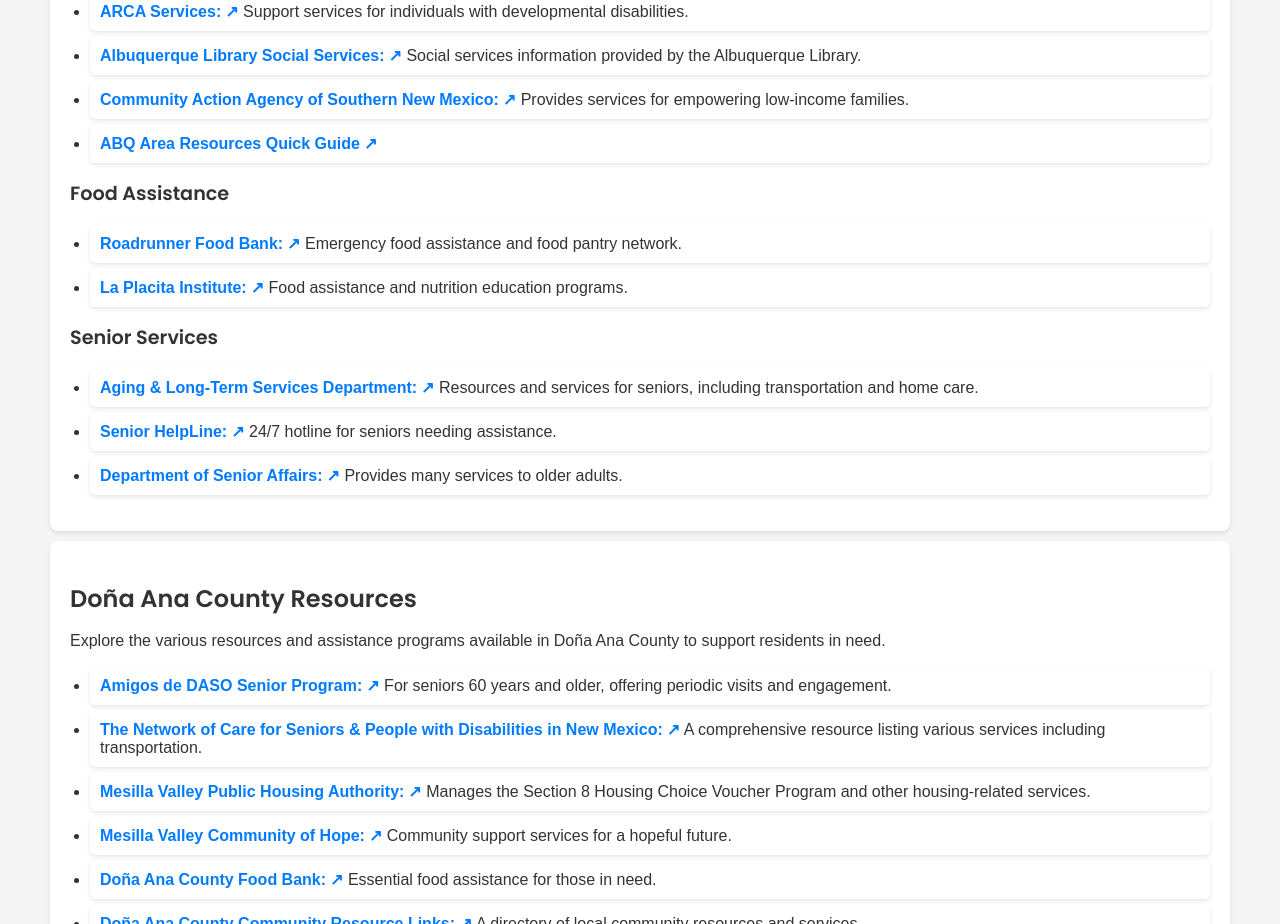
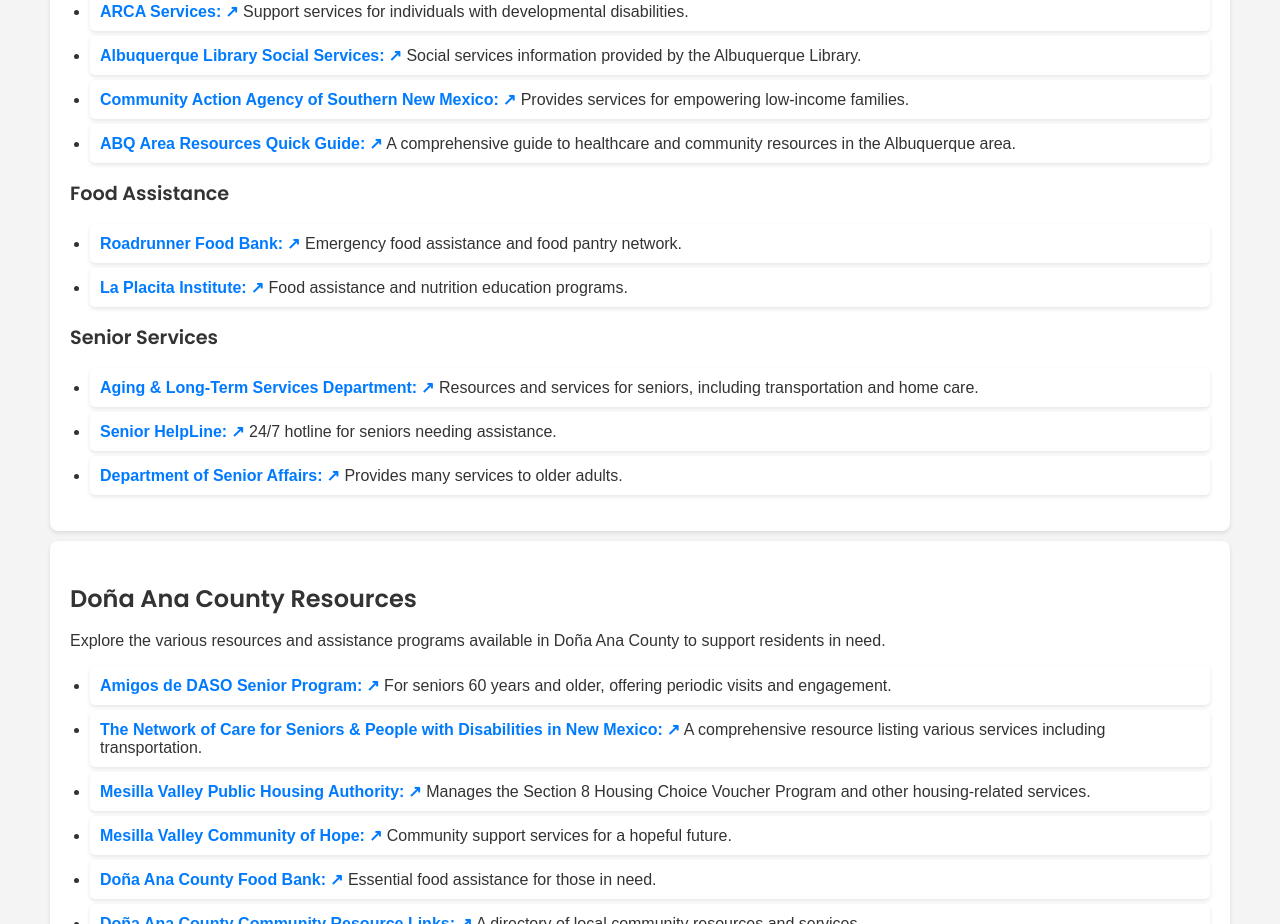
Before and after one commit to kmcarter2025/nmchw, a plain HTML site: page index.html in a window 1280 px wide. Shown: the part 6977-7901 px from the top of the page. Drawn offline with Linux system fonts and the light colour scheme.

Commit message:
Update index.html

```diff
--- a/index.html
+++ b/index.html
@@ -320,7 +320,7 @@
                     <li><a href="https://arcaopeningdoors.org/"><strong>ARCA Services:</strong></a> Support services for individuals with developmental disabilities.</li>
                     <li><a href="https://abqlibrary.org/socialservices"><strong>Albuquerque Library Social Services:</strong></a> Social services information provided by the Albuquerque Library.</li>
                     <li><a href="https://caasnm.org/"><strong>Community Action Agency of Southern New Mexico:</strong></a> Provides services for empowering low-income families.</li>
-                    <li><a href="https://nmhealthcarevalue.org/images/downloads/Documents/abq_area_resources_quick_guide_5_1_23_update.pdf"><strong>ABQ Area Resources Quick Guide</strong></a></li>
+                    <li><a href="https://nmhealthcarevalue.org/images/downloads/Documents/abq_area_resources_quick_guide_5_1_23_update.pdf"><strong>ABQ Area Resources Quick Guide:</strong></a> A comprehensive guide to healthcare and community resources in the Albuquerque area.</li>
                 </ul>
 
                 <h3>Food Assistance</h3>
```
